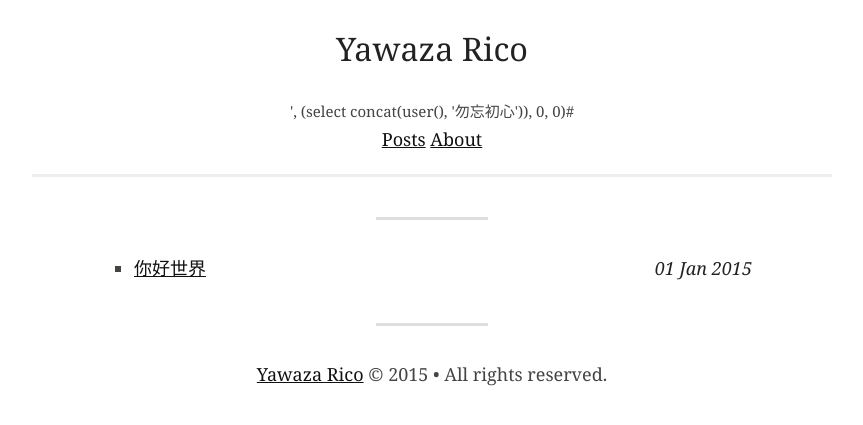
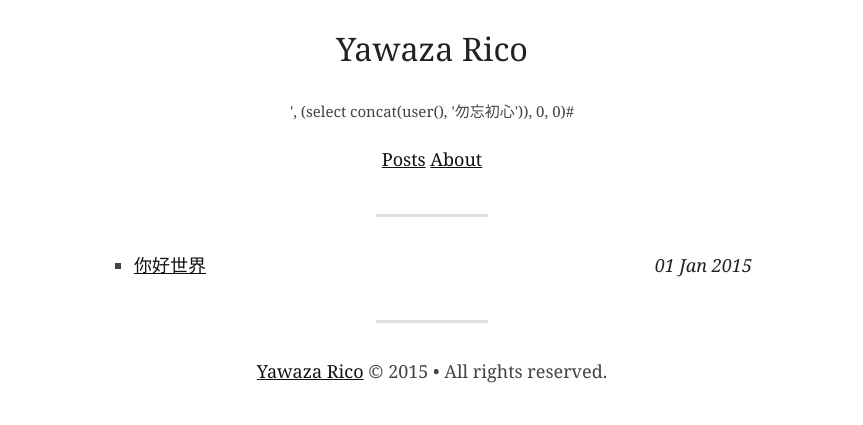
Before and after one commit to bakarico/bakarico.github.io, a Jekyll site: the page built from index.html, in a window 1280 px wide. Shown: the top 425 px of the page, without its empty margins (208-1071 px from the left). Built offline with Jekyll 4.4.1, drawn with Linux system fonts in a browser that asks for light colours.

Commit message:
Update style.css

```diff
--- a/assets/css/style.css
+++ b/assets/css/style.css
@@ -34,9 +34,7 @@ aside {
 }
 
 nav.nav {
-    border-bottom: 3px solid #EEE;
-    padding-bottom: 20px;
-    margin-bottom: 20px;
+    padding-top: 20px;
 }
 
 header > nav > a {
```
